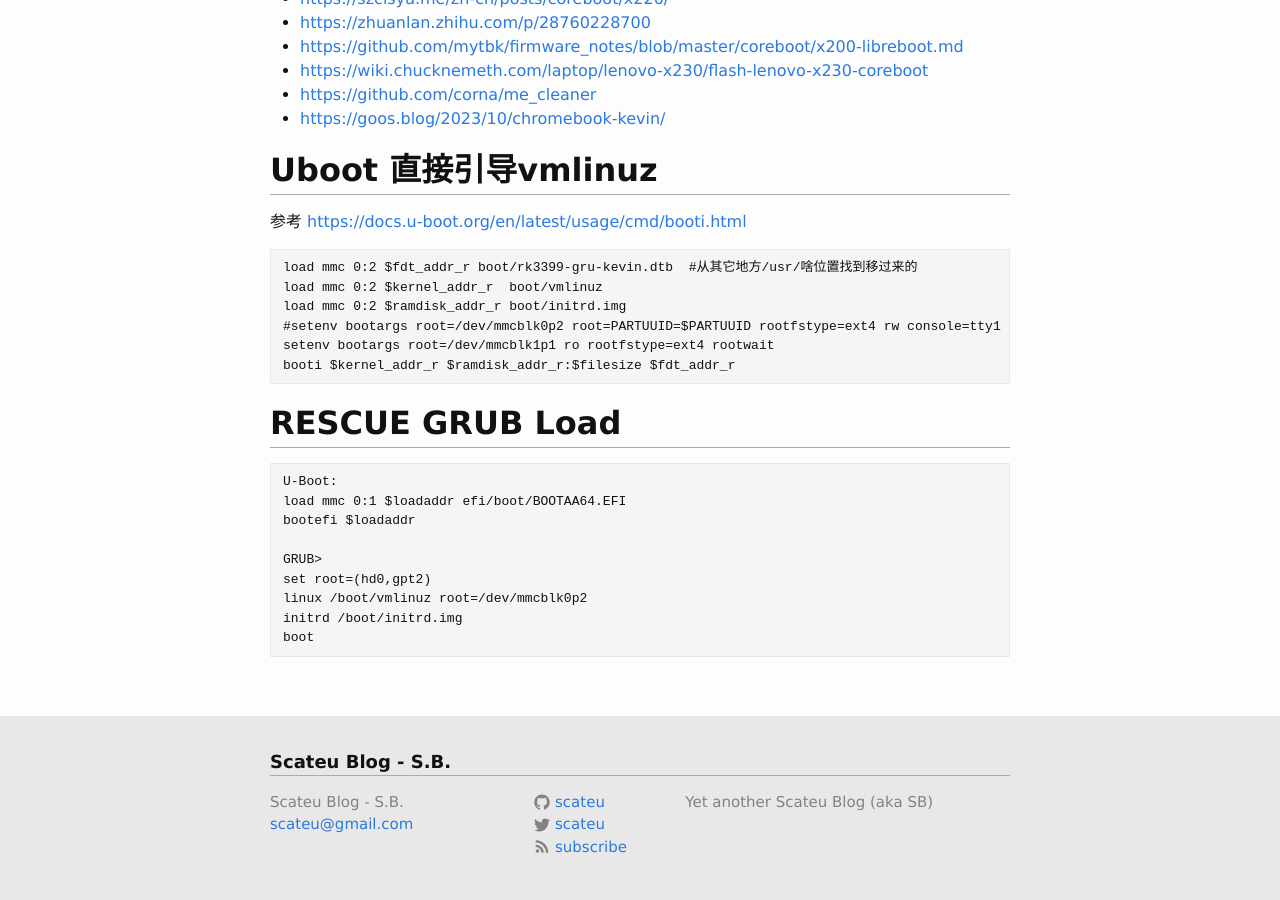
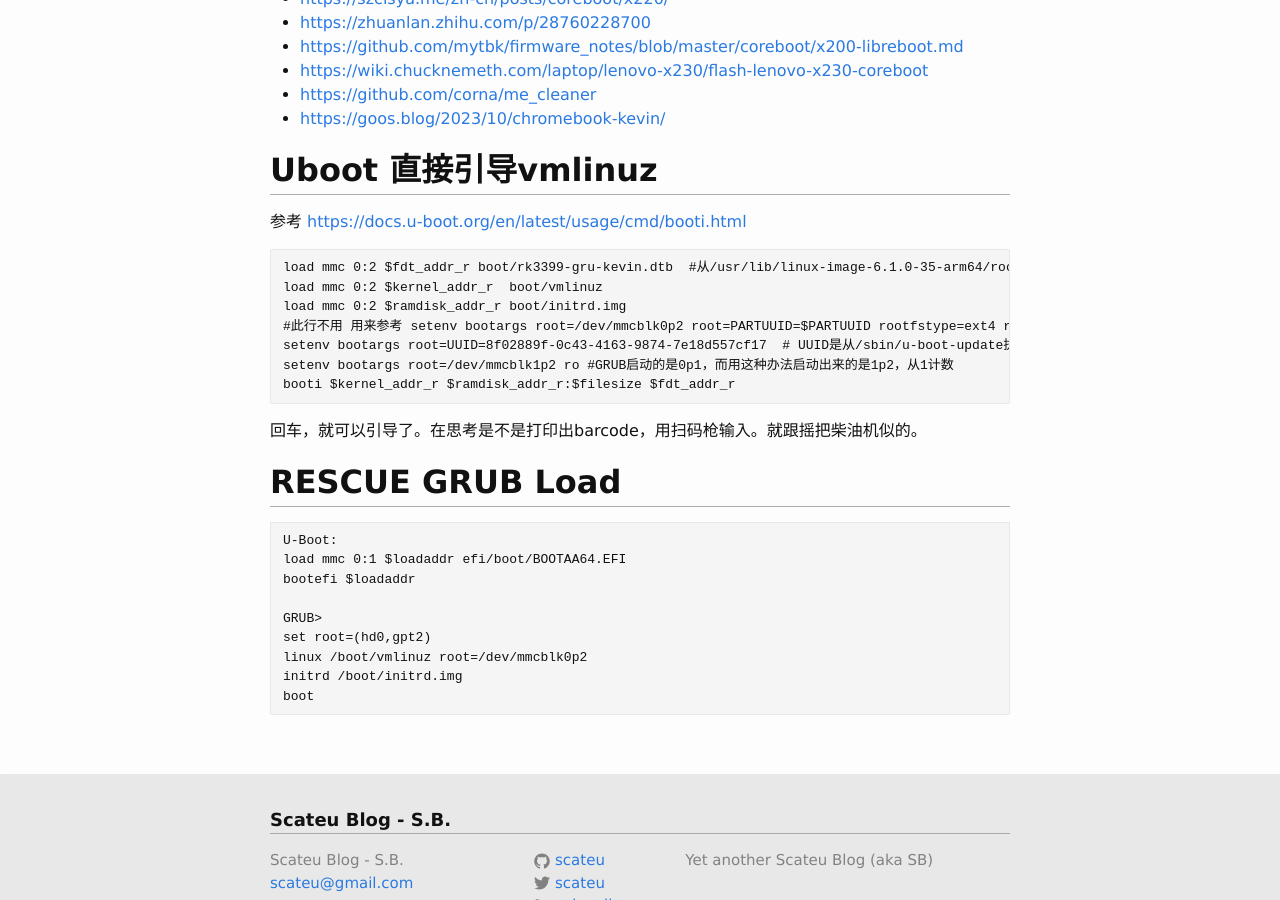
Before and after one commit to scateu/scateu.github.io, a Jekyll site: the page built from _posts/2025-07-22-chromebook-libreboot.md, in a window 1280 px wide and 900 px high, scrolled down 3040 px. Built offline with Jekyll 4.4.1, drawn with Linux system fonts in a browser that asks for light colours; nearby versions of some CDN libraries; comment, search, counter and statistics services are not loaded.

Commit message:
_posts/2025-07-22-chromebook-libreboot.md

````diff
--- a/_posts/2025-07-22-chromebook-libreboot.md
+++ b/_posts/2025-07-22-chromebook-libreboot.md
@@ -135,13 +135,16 @@ sudo apt install suckless-tools
 参考 <https://docs.u-boot.org/en/latest/usage/cmd/booti.html>
 
 ```
-load mmc 0:2 $fdt_addr_r boot/rk3399-gru-kevin.dtb  #从其它地方/usr/啥位置找到移过来的
+load mmc 0:2 $fdt_addr_r boot/rk3399-gru-kevin.dtb  #从/usr/lib/linux-image-6.1.0-35-arm64/rockchip/rk3399-gru-kevin.dtb拷过来的
 load mmc 0:2 $kernel_addr_r  boot/vmlinuz
 load mmc 0:2 $ramdisk_addr_r boot/initrd.img
-#setenv bootargs root=/dev/mmcblk0p2 root=PARTUUID=$PARTUUID rootfstype=ext4 rw console=tty1 console=ttyS2,115200 earlycon rootwait LANG=en_US.UTF-8
-setenv bootargs root=/dev/mmcblk1p1 ro rootfstype=ext4 rootwait
+#此行不用 用来参考 setenv bootargs root=/dev/mmcblk0p2 root=PARTUUID=$PARTUUID rootfstype=ext4 rw console=tty1 console=ttyS2,115200 earlycon rootwait LANG=en_US.UTF-8
+setenv bootargs root=UUID=8f02889f-0c43-4163-9874-7e18d557cf17  # UUID是从/sbin/u-boot-update执行后产生的/etc/extlinux/extlinux.conf里看到的
+setenv bootargs root=/dev/mmcblk1p2 ro #GRUB启动的是0p1，而用这种办法启动出来的是1p2，从1计数
 booti $kernel_addr_r $ramdisk_addr_r:$filesize $fdt_addr_r
 ```
+
+回车，就可以引导了。在思考是不是打印出barcode，用扫码枪输入。就跟摇把柴油机似的。
 
 ## RESCUE GRUB Load
 
````
